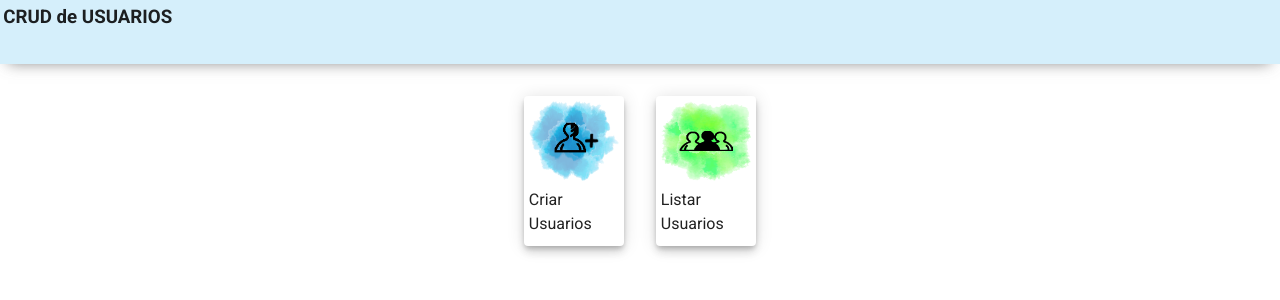
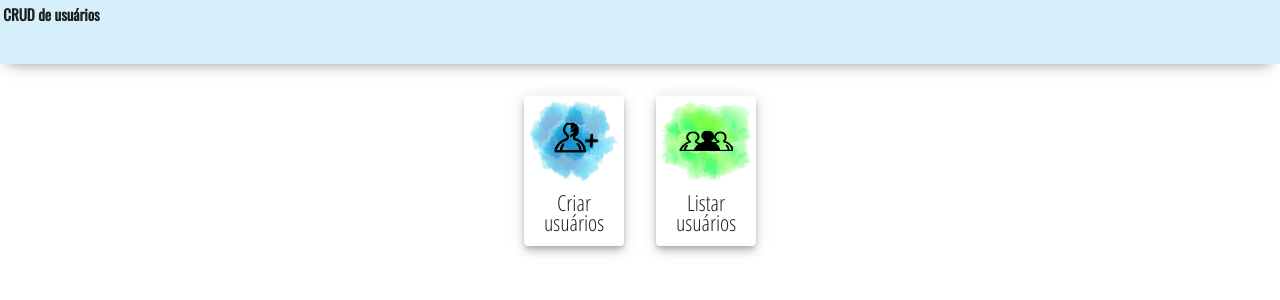
Before and after one commit to BarbaraSouzaOliveira/user-crud, a Vue app: page / in a window 1280 px wide. Shown: the top 300 px of the page. Built offline with nearby package versions, Linux system fonts and the light colour scheme.

Commit message:
Add fonts and Grammar fix

```diff
--- a/public/index.html
+++ b/public/index.html
@@ -6,7 +6,11 @@
     <meta name="viewport" content="width=device-width,initial-scale=1.0">
     <link rel="icon" href="<%= BASE_URL %>favicon.ico">
     <link href="https://fonts.googleapis.com/css?family=Roboto:100,300,400,500,700,900" rel="stylesheet">
-<link href="https://cdn.jsdelivr.net/npm/@mdi/font@4.x/css/materialdesignicons.min.css" rel="stylesheet">
+    <link href="https://cdn.jsdelivr.net/npm/@mdi/font@4.x/css/materialdesignicons.min.css" rel="stylesheet">
+    <link rel="preconnect" href="https://fonts.gstatic.com">
+    <link rel="preconnect" href="https://fonts.gstatic.com">
+    <link href="https://fonts.googleapis.com/css2?family=Open+Sans+Condensed:wght@300&display=swap" rel="stylesheet">
+    <link href="https://fonts.googleapis.com/css2?family=Oswald&display=swap" rel="stylesheet">
     <title><%= htmlWebpackPlugin.options.title %></title>
   </head>
   <body>
--- a/src/Views/Home.vue
+++ b/src/Views/Home.vue
@@ -1,15 +1,15 @@
 <template>
     <div>
-        <Navbar name="CRUD de USUARIOS" />
+        <Navbar name="CRUD de usuários" />
         <div class="conteiner-home">
             <CardNavigation
-                name="Criar Usuarios"
+                name="Criar usuários"
                 route="/criar"
                 imgName="IconCreate.png"
             />
             <CardNavigation
-                name="Listar Usuarios"
-                route="/criar"
+                name="Listar usuários"
+                route="/listar"
                 imgName="IconList.png"
             />
         </div>
--- a/src/components/CardNavigation.vue
+++ b/src/components/CardNavigation.vue
@@ -57,9 +57,14 @@ export default {
     padding: .3rem;
     cursor: pointer;
     text-decoration: none;
+    font-family: 'Open Sans Condensed', sans-serif;
+    text-align: center;
+    font-size: 22px;
+    line-height: 20px;
 }
 .img-card-card {
     width: 90px;
     height: 80px;
+    margin-bottom: 10px;
 }
 </style>
--- a/src/components/Navbar.vue
+++ b/src/components/Navbar.vue
@@ -40,4 +40,8 @@ export default {
     padding: .2rem;
     display: flex;
 }
+.container-nav h3 {
+  font-size: 15px;
+  font-family: 'Oswald', sans-serif;
+}
 </style>
```
